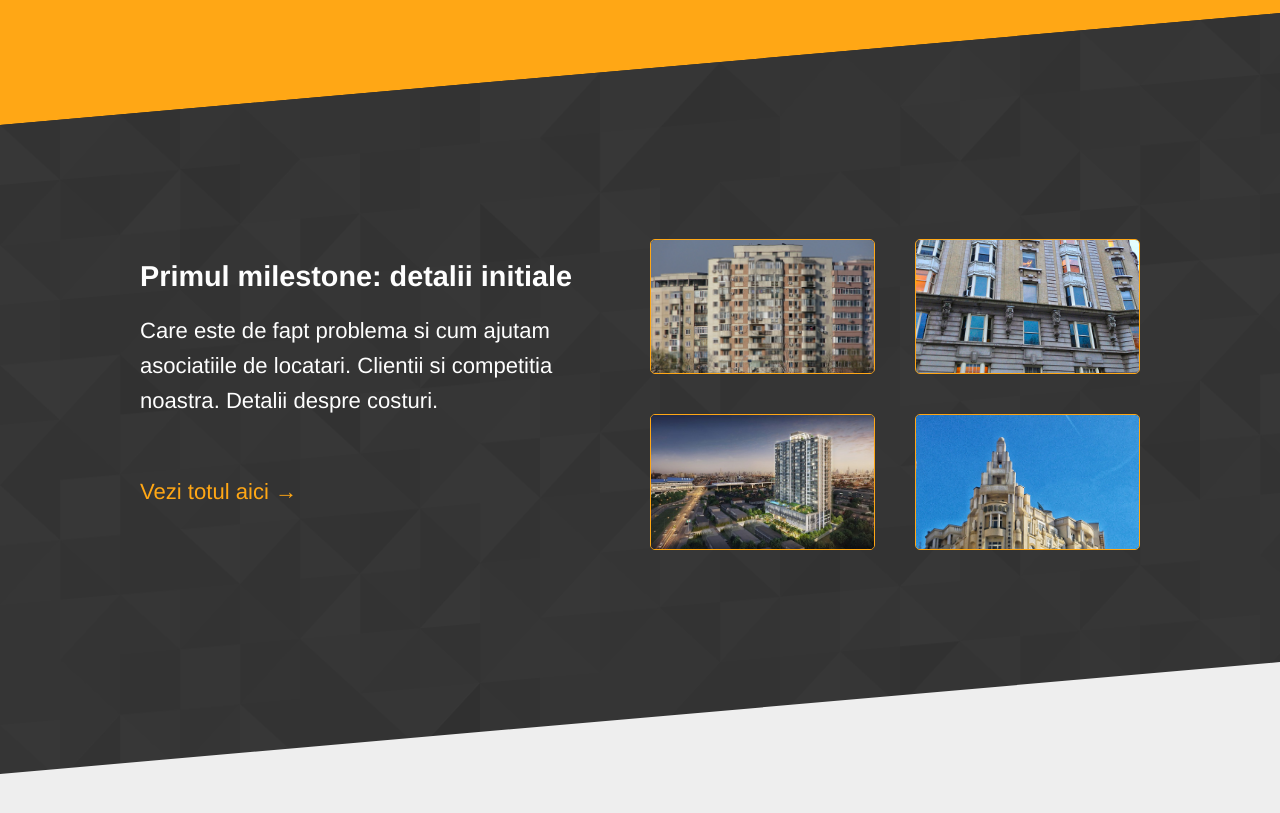
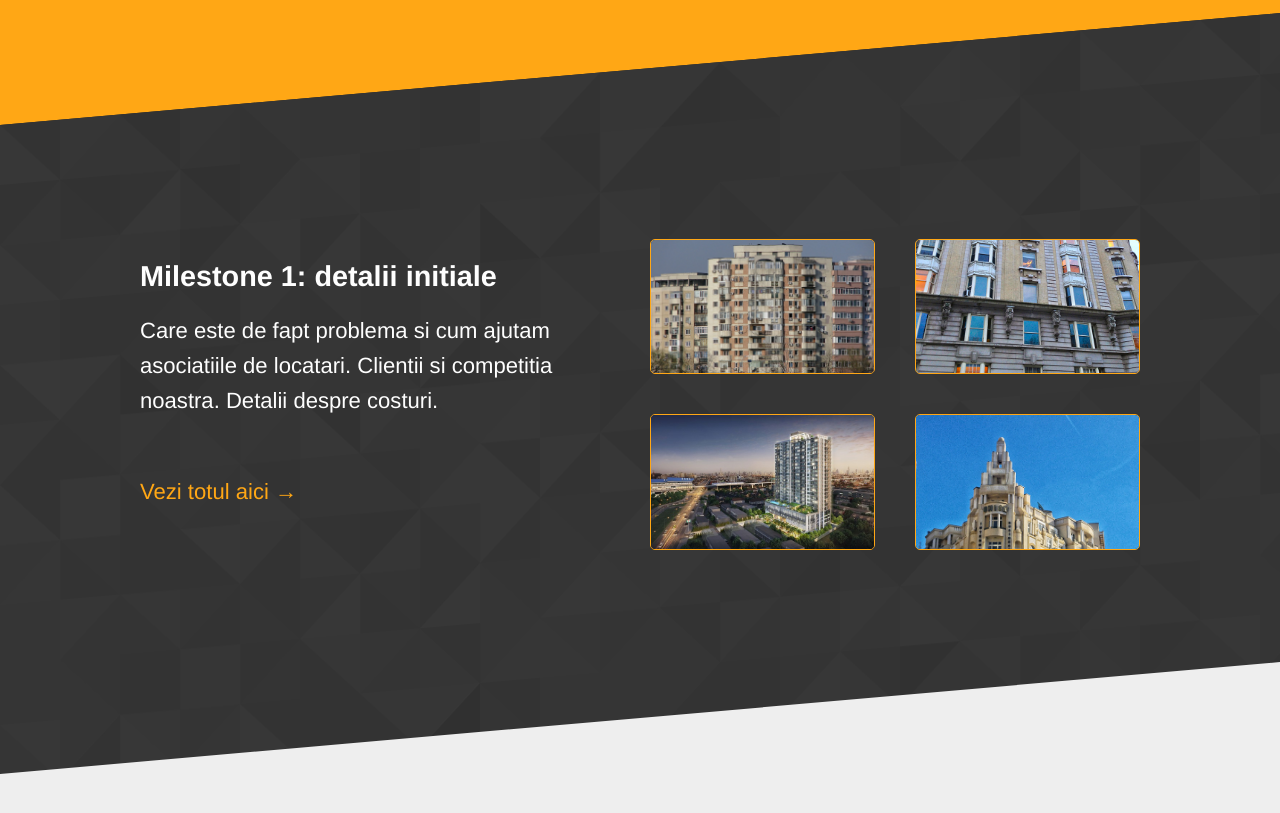
Before and after one commit to rptoma/Flaty, a Jekyll site: the page built from index.html, in a window 1280 px wide and 900 px high, scrolled down 504 px. Shown: the top 813 px of the window. Built offline with Jekyll 4.4.1, drawn with Linux system fonts in a browser that asks for light colours.

Commit message:
Updated 'index.html' via CloudCannon

```diff
--- a/index.html
+++ b/index.html
@@ -13,7 +13,7 @@ title: Flaty
 <section class="diagonal patterned">
 	<div class="container halves">
 		<div>
-			<h3 class="editable">Primul milestone: detalii initiale</h3>
+			<h3 class="editable">Milestone 1: detalii initiale</h3>
 			<p class="editable">
 				Care este de fapt problema si cum ajutam asociatiile de locatari. Clientii si competitia noastra. Detalii despre costuri.<br />&nbsp;
 			</p>
```
